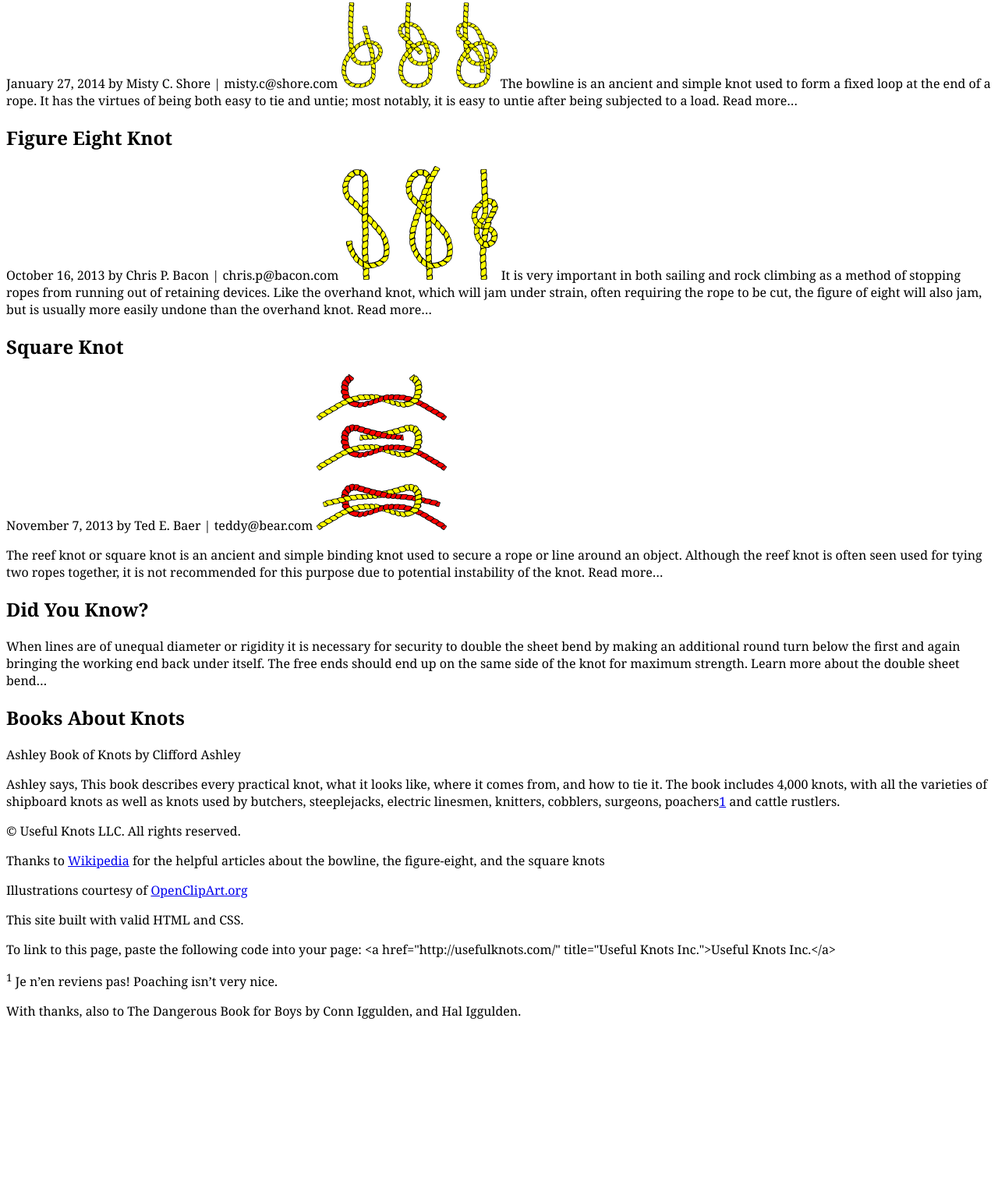
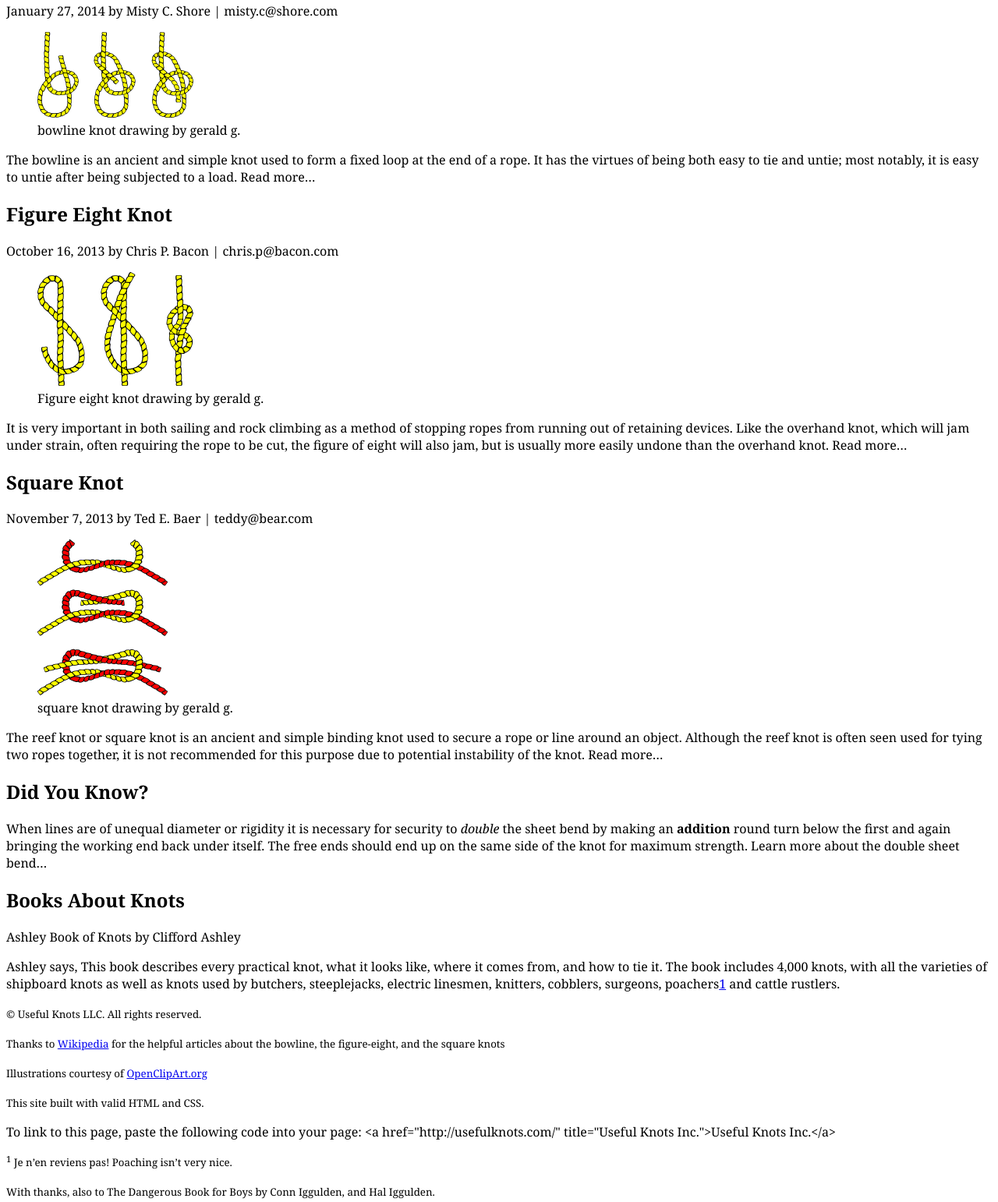
Before and after one commit to Duckyylucky/week-3, a plain HTML site: page week-3/index.html in a window 1280 px wide. Shown: the part 136-1678 px from the top of the page at 78% size. Before the commit the page ends 1460 px from the top, so only its background shows below. Drawn offline with Linux system fonts and the light colour scheme.

Commit message:
added some semantic HTML

```diff
--- a/week-3/index.html
+++ b/week-3/index.html
@@ -23,10 +23,13 @@
 					January 27, 2014
 					<!-- STEP 11: Author contact information -->
 					by Misty C. Shore | misty.c@shore.com
+				<figure>
 					<img src="images/bowline.png" alt="Diagram of a bowline knot" />
+					<figcaption>bowline knot drawing by gerald g.</figcaption>
 					<!-- http://openclipart.org/detail/8577/tying-knots-by-gerald_g-8577 -->
+				</figure>
 					<!-- STEP 1: Add a paragraph below (and everywhere else where appropriate) -->
-					The bowline is an ancient and simple knot used to form a fixed loop at the end of a rope. It has the virtues of being both easy to tie and untie; most notably, it is easy to untie after being subjected to a load. Read more…
+					<p>The bowline is an ancient and simple knot used to form a fixed loop at the end of a rope. It has the virtues of being both easy to tie and untie; most notably, it is easy to untie after being subjected to a load. Read more…</p>
 					<!-- STEP 14: Highlight text with <mark> -->
 
 
@@ -34,16 +37,22 @@
 					October 16, 2013
 					by Chris P. Bacon | chris.p@bacon.com
 					<!-- STEP 4: Add a figure -->
+					<figure>
 						<img src="images/figure-eight-knot.png" alt="Diagram of a figure eight knot" />
-					<!-- http://openclipart.org/detail/8580/tying-knots-by-gerald_g-8580 -->
-					It is very important in both sailing and rock climbing as a method of stopping ropes from running out of retaining devices. Like the overhand knot, which will jam under strain, often requiring the rope to be cut, the figure of eight will also jam, but is usually more easily undone than the overhand knot. Read more…
+						<figcaption>Figure eight knot drawing by gerald g.</figcaption>
+						<!-- http://openclipart.org/detail/8580/tying-knots-by-gerald_g-8580 -->
+					</figure>
+					<p>It is very important in both sailing and rock climbing as a method of stopping ropes from running out of retaining devices. Like the overhand knot, which will jam under strain, often requiring the rope to be cut, the figure of eight will also jam, but is usually more easily undone than the overhand knot. Read more…</p>
 
 
 					<h2>Square Knot</h2>
 					November 7, 2013
 					by Ted E. Baer | teddy@bear.com
+				<figure>
 					<img src="images/square-knot.png" alt="Diagram of a square knot" />
+					<figcaption>square knot drawing by gerald g.</figcaption>
 					<!-- http://openclipart.org/detail/8581/tying-knots-by-gerald_g-8581 -->
+				</figure>
 					<!-- STEP 9: Define a term with <dfn> -->
 					<p>The reef knot or square knot is an ancient and simple binding knot used to secure a rope or line around an object. Although the reef knot is often seen used for tying two ropes together, it is not recommended for this purpose due to potential instability of the knot. Read more…</p>
 
@@ -51,7 +60,7 @@
 			<!-- STEP 21: Add <aside> inside the <main> -->
 
 				<h2>Did You Know?</h2>
-				When lines are of unequal diameter or rigidity it is necessary for security to <!-- STEP 3: Mark importance or emphasis with <em> and <strong> -->double the sheet bend by making an additional round turn below the first and again bringing the working end back under itself. The free ends should end up on the same side of the knot for maximum strength. Learn more about the double sheet bend…
+				<p>When lines are of unequal diameter or rigidity it is necessary for security to <!-- STEP 3: Mark importance or emphasis with <em> and <strong> --><em>double</em> the sheet bend by making an <strong>addition</strong> round turn below the first and again bringing the working end back under itself. The free ends should end up on the same side of the knot for maximum strength. Learn more about the double sheet bend…</p>
 				<h2>Books About Knots</h2>
 				<!-- STEP 5: Indicate a citation or reference -->
 				Ashley Book of Knots
@@ -65,17 +74,17 @@
 
 		<!-- STEP 19: Add page <footer> -->
 
-			<p><!-- STEP 2: Add fine print -->© Useful Knots LLC. All rights reserved.</p>
-			<p>Thanks to <a href="http://wikipedia.org/" title="Wikipedia - The Free Encyclopedia">Wikipedia</a> for the helpful articles about the bowline, the figure-eight, and the square knots</p>
-			<p>Illustrations courtesy of <a href="http://openclipart.org/" title="Share and use images with OpenClipArt">OpenClipArt.org</a></p>
+			<p><!-- STEP 2: Add fine print --><small>© Useful Knots LLC. All rights reserved.</small></p>
+			<p><small>Thanks to <a href="http://wikipedia.org/" title="Wikipedia - The Free Encyclopedia">Wikipedia</a> for the helpful articles about the bowline, the figure-eight, and the square knots</small></p>
+			<p><small>Illustrations courtesy of <a href="http://openclipart.org/" title="Share and use images with OpenClipArt">OpenClipArt.org</a></small></p>
 			<!-- STEP 8: Explain an abbreviation -->
-			<p>This site built with valid HTML and CSS.</p>
+			<p><small>This site built with valid HTML and CSS.</small></p>
 			<!-- STEP 13: Mark up code and pre-formatted text with <pre> and <code> -->
 			<!-- STEP 15: Add Line breaks with <br /> -->
 			To link to this page, paste the following code into your page: &lt;a href="http://usefulknots.com/" title="Useful Knots Inc."&gt;Useful Knots Inc.&lt;/a&gt;
-			<p id="footnote1"><sup>1</sup> Je n’en reviens pas! Poaching isn’t very nice.</p>
+			<p id="footnote1"><small><sup>1</sup> Je n’en reviens pas! Poaching isn’t very nice.</small></p>
 			<!-- STEP 16: Include a <span> element (for example to change the base language) -->
-			<p>With thanks, also to The Dangerous Book for Boys by Conn Iggulden, and Hal Iggulden.</p>
+			<p><small>With thanks, also to The Dangerous Book for Boys by Conn Iggulden, and Hal Iggulden.</small></p>
 
 	</body>
 </html>
```
